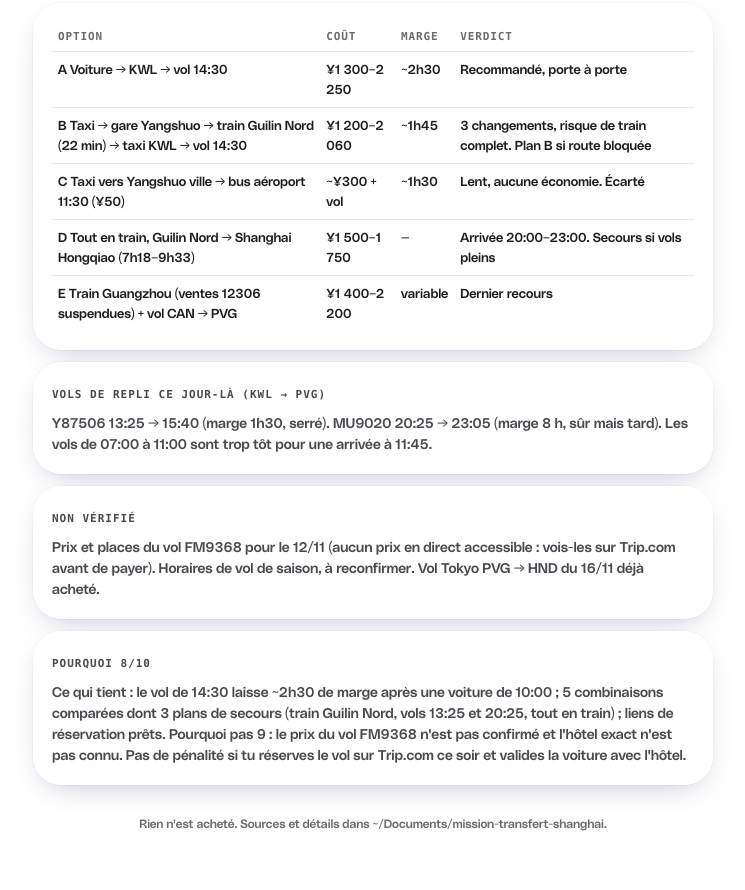
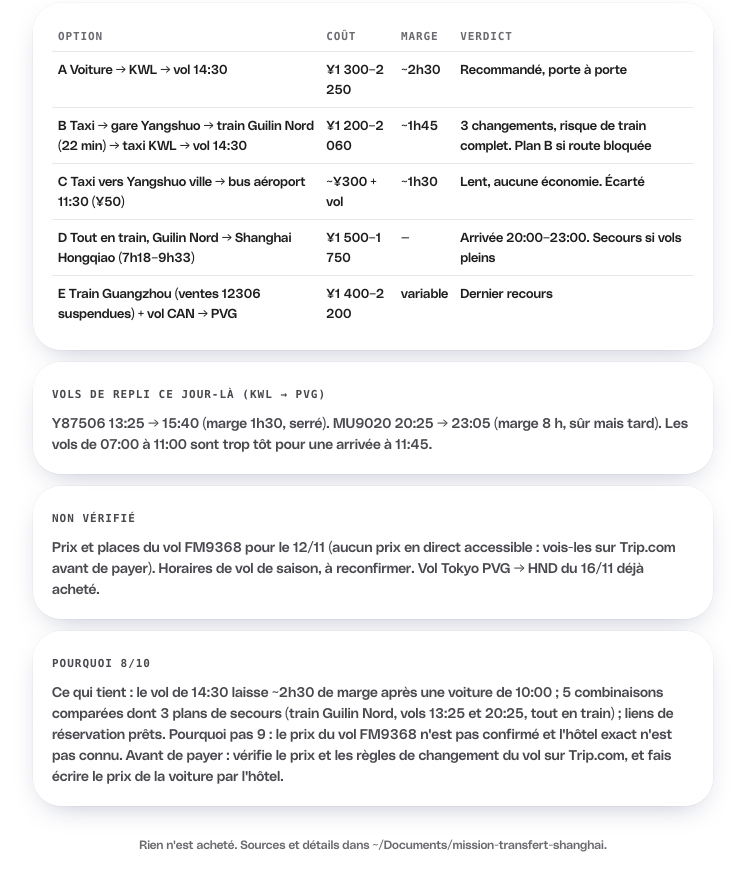
Before and after one commit to damienrsl/route-shanghai-seoul, a plain HTML site: page index.html in a window 1280 px wide. Shown: the part 834-1724 px from the top of the page, without its empty margins (267-1012 px from the left). Drawn offline with Linux system fonts and the light colour scheme.

Commit message:
Précise l'avant-paiement

```diff
--- a/index.html
+++ b/index.html
@@ -125,7 +125,7 @@ section>.etiquette{display:block;margin:22px 4px 10px}
   <div class="verre carte"><span class="etiquette">Non vérifié</span>
    <p>Prix et places du vol FM9368 pour le 12/11 (aucun prix en direct accessible : vois-les sur Trip.com avant de payer). Horaires de vol de saison, à reconfirmer. Vol Tokyo PVG → HND du 16/11 déjà acheté.</p></div>
   <div class="verre carte"><span class="etiquette">Pourquoi 8/10</span>
-   <p><b>Ce qui tient :</b> le vol de 14:30 laisse ~2h30 de marge après une voiture de 10:00 ; 5 combinaisons comparées dont 3 plans de secours (train Guilin Nord, vols 13:25 et 20:25, tout en train) ; liens de réservation prêts. <b>Pourquoi pas 9 :</b> le prix du vol FM9368 n'est pas confirmé et l'hôtel exact n'est pas connu. Pas de pénalité si tu réserves le vol sur Trip.com ce soir et valides la voiture avec l'hôtel.</p></div>
+   <p><b>Ce qui tient :</b> le vol de 14:30 laisse ~2h30 de marge après une voiture de 10:00 ; 5 combinaisons comparées dont 3 plans de secours (train Guilin Nord, vols 13:25 et 20:25, tout en train) ; liens de réservation prêts. <b>Pourquoi pas 9 :</b> le prix du vol FM9368 n'est pas confirmé et l'hôtel exact n'est pas connu. Avant de payer : vérifie le prix et les règles de changement du vol sur Trip.com, et fais écrire le prix de la voiture par l'hôtel.</p></div>
 </div>
 
 <!-- ============ LOGEMENTS ============ -->
```
